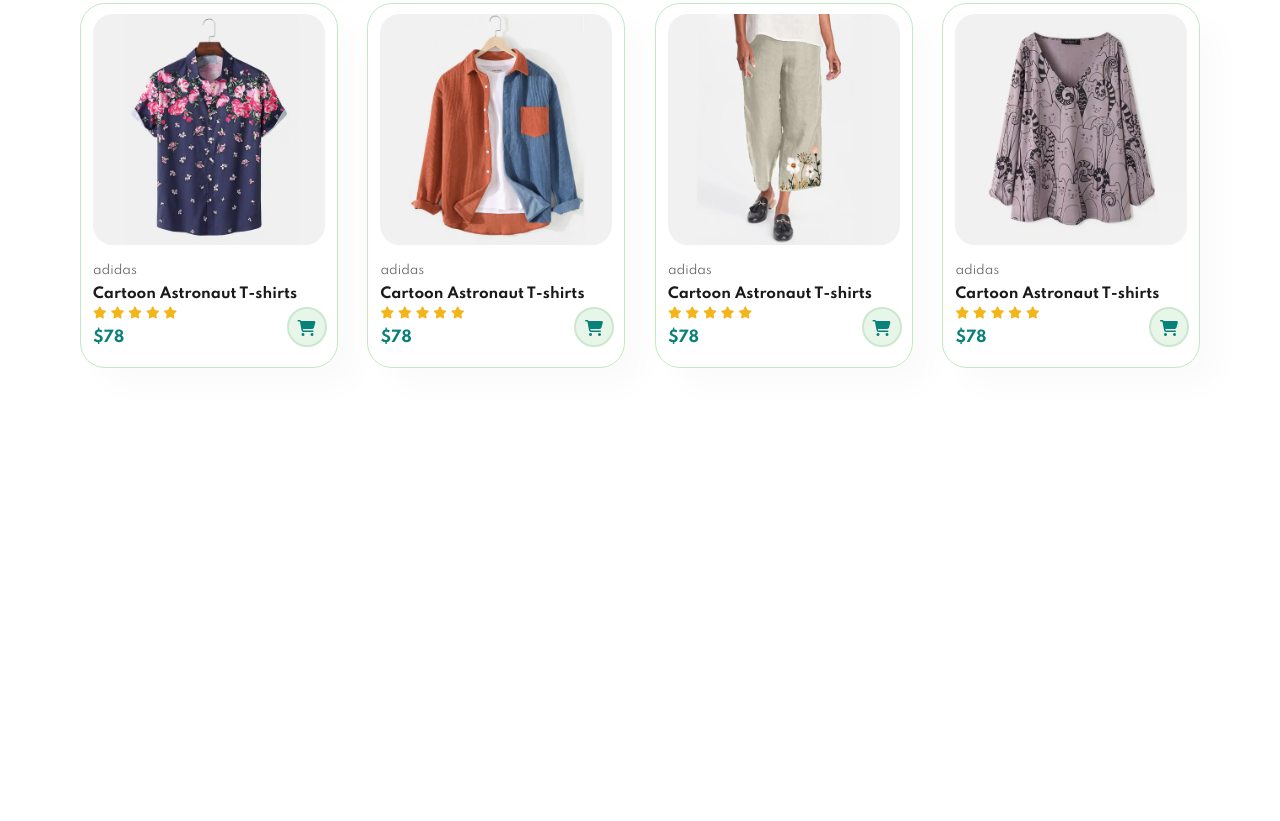
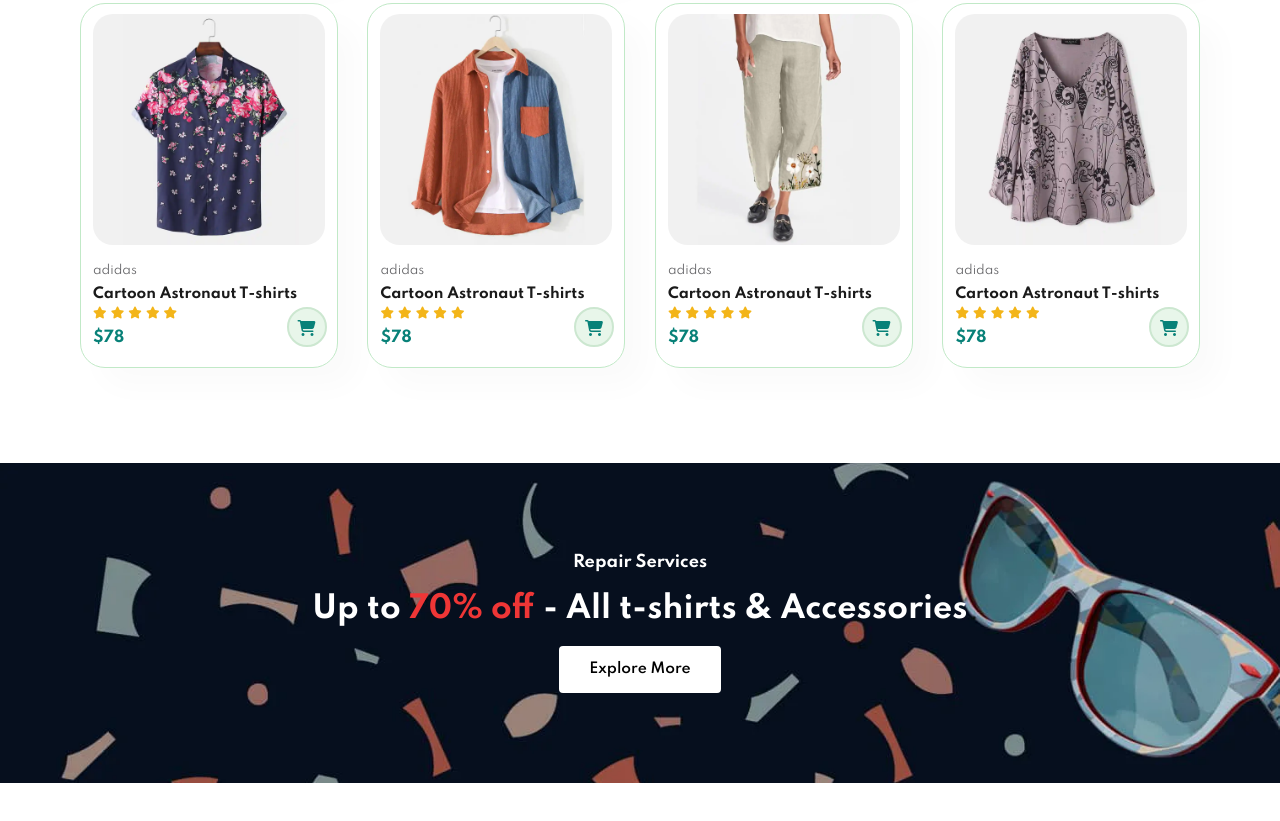
Before and after one commit to jaturaorn/Ecom-website, a plain HTML site: page index.html in a window 1280 px wide. Shown: the part 1652-2473 px from the top of the page. Before the commit the page ends 2075 px from the top, so only its background shows below. Drawn offline with Linux system fonts and the light colour scheme.

Commit message:
Finish Banner section

```diff
--- a/index.html
+++ b/index.html
@@ -189,6 +189,11 @@
         </div>
       </div>
     </section>
+    <section id="banner" class="section-m1">
+      <h4>Repair Services</h4>
+      <h2>Up to <span> 70% off</span> - All t-shirts & Accessories</h2>
+      <button class="normal">Explore More</button>
+    </section>
   </body>
   <script src="index.js"></script>
   <script
--- a/style.css
+++ b/style.css
@@ -44,6 +44,19 @@ p {
 
 .section-m1 {
   margin: 40px 0;
+}
+
+button.normal {
+  font-size: 14px;
+  font-weight: 600;
+  padding: 15px 30px;
+  color: #000;
+  background-color: #fff;
+  border-radius: 4px;
+  cursor: pointer;
+  border: none;
+  outline: none;
+  transition: 0.2s;
 }
 
 body {
@@ -294,3 +307,40 @@ border-radius: 20px;
 }
 
 /* Feature product end */
+
+/* Banner start */
+
+#banner {
+  display: flex;
+  flex-direction: column;
+  justify-content: center;
+  align-items: center;
+  text-align: center;
+  background-image: url("img/banner/b2.webp");
+  width: 100%;
+  height: 40vh;
+  background-size: cover;
+  background-position: center;
+}
+
+#banner h4 {
+  color: #fff;
+  font-size: 16px;
+}
+
+#banner h2{
+  color: #fff;
+  font-size: 30px;
+  padding: 10px 0;
+}
+
+#banner h2 span {
+  color: #ef3636;
+}
+
+#banner button:hover {
+  background-color: #088178;
+  color: #fff;
+}
+
+/* Banner end */
```
